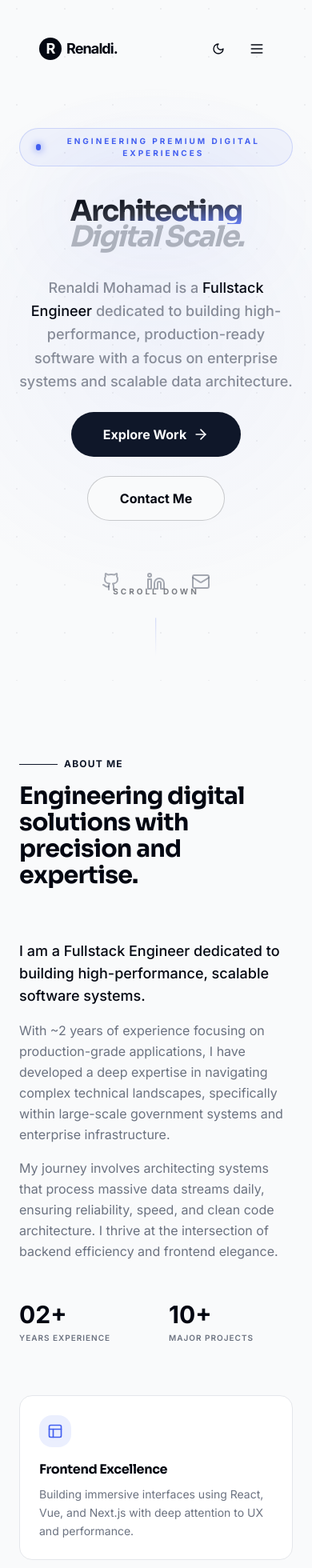
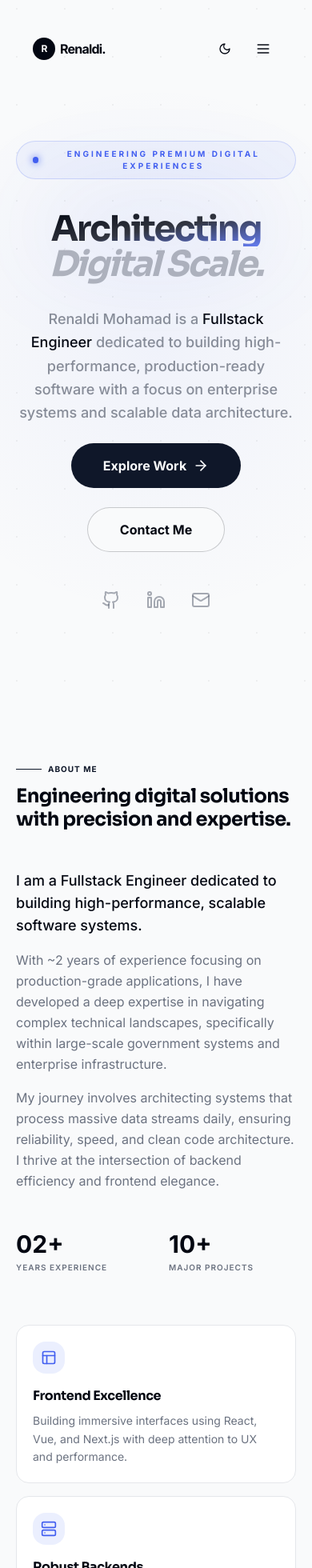
Before and after one commit to renaldimohamad/renaldi-engine, a Next.js app: page / in a window 390 px wide. Shown: the top 1960 px of the page at 80% size. Built offline with nearby package versions, Linux system fonts and the light colour scheme.

Commit message:
chore: optimize mobile responsiveness and cleanup git tracking

```diff
--- a/app/globals.css
+++ b/app/globals.css
@@ -58,9 +58,13 @@
     @apply border-border selection:bg-primary/20 selection:text-primary;
   }
   body {
-    @apply bg-background text-foreground font-sans antialiased;
+    @apply bg-background text-foreground font-sans antialiased overflow-x-hidden;
     font-feature-settings: "rlig" 1, "calt" 1;
     cursor: default;
+  }
+
+  html {
+    @apply overflow-x-hidden scroll-smooth;
   }
 
   h1, h2, h3, h4, h5, h6 {
--- a/components/Header.tsx
+++ b/components/Header.tsx
@@ -39,13 +39,13 @@ export default function Header() {
         isScrolled ? "py-4" : "py-8"
       )}>
         <div className={cn(
-          "max-w-5xl mx-auto rounded-full transition-all duration-300 border flex items-center justify-between px-6 py-2",
+          "max-w-5xl mx-auto rounded-full transition-all duration-300 border flex items-center justify-between px-4 sm:px-6 py-2",
           isScrolled ? "bg-background/80 backdrop-blur-xl border-border shadow-lg" : "bg-transparent border-transparent"
         )}>
           {/* Logo */}
-          <Link href="/" className="text-lg sm:text-xl font-bold tracking-tighter flex items-center gap-1.5 group">
-            <div className="w-7 h-7 sm:w-8 sm:h-8 rounded-full bg-foreground flex items-center justify-center text-background group-hover:rotate-12 transition-transform">
-               R
+          <Link href="/" className="text-base sm:text-xl font-bold tracking-tighter flex items-center gap-1.5 group shrink-0">
+            <div className="w-7 h-7 sm:w-8 sm:h-8 rounded-full bg-foreground flex items-center justify-center text-background group-hover:rotate-12 transition-transform text-xs sm:text-sm">
+              R
             </div>
             <span className="inline-block">Renaldi.</span>
           </Link>
@@ -107,7 +107,7 @@ export default function Header() {
                   key={item.label}
                   href={item.href}
                   onClick={() => setIsMenuOpen(false)}
-                  className="text-4xl font-bold tracking-tight hover:text-brand transition-colors"
+                  className="text-3xl sm:text-4xl font-bold tracking-tight hover:text-brand transition-colors"
                 >
                   {item.label}
                 </Link>
@@ -115,7 +115,7 @@ export default function Header() {
               <Link
                 href="#contact"
                 onClick={() => setIsMenuOpen(false)}
-                className="text-4xl font-bold tracking-tight text-brand"
+                className="text-3xl sm:text-4xl font-bold tracking-tight text-brand"
               >
                 Contact
               </Link>
--- a/components/SectionWrapper.tsx
+++ b/components/SectionWrapper.tsx
@@ -19,23 +19,23 @@ export default function SectionWrapper({
   className,
 }: SectionProps) {
   return (
-    <section id={id} className={cn("py-24 md:py-32 overflow-hidden", className)}>
-      <div className="max-w-7xl mx-auto px-6 md:px-12">
+    <section id={id} className={cn("py-20 md:py-32 overflow-hidden", className)}>
+      <div className="max-w-7xl mx-auto px-5 md:px-12">
         <motion.div
           initial={{ opacity: 0, y: 20 }}
           whileInView={{ opacity: 1, y: 0 }}
           viewport={{ once: true }}
           transition={{ duration: 0.5 }}
-          className="mb-16 md:mb-24 flex flex-col items-start gap-4"
+          className="mb-12 md:mb-24 flex flex-col items-start gap-3 md:gap-4"
         >
           <div className="flex items-center gap-2">
-            <div className="w-12 h-px bg-primary" />
-            <span className="text-primary font-bold tracking-widest text-xs uppercase">
+            <div className="w-8 md:w-12 h-px bg-primary" />
+            <span className="text-primary font-bold tracking-widest text-[10px] md:text-xs uppercase">
               {title}
             </span>
           </div>
           {subtitle && (
-            <h2 className="text-3xl md:text-5xl font-bold tracking-tight max-w-2xl leading-[1.1]">
+            <h2 className="text-2xl sm:text-3xl md:text-5xl font-bold tracking-tight max-w-2xl leading-[1.2] md:leading-[1.1]">
               {subtitle}
             </h2>
           )}
--- a/components/sections/About.tsx
+++ b/components/sections/About.tsx
@@ -69,7 +69,7 @@ export default function About() {
           {focuses.map((focus, index) => (
             <div
               key={index}
-              className="p-6 rounded-2xl border bg-card hover:bg-card/80 hover:border-brand/30 hover:shadow-[0_0_20px_hsl(var(--brand)/0.05)] transition-all group cursor-pointer"
+              className="p-5 md:p-6 rounded-2xl border bg-card hover:bg-card/80 hover:border-brand/30 hover:shadow-[0_0_20px_hsl(var(--brand)/0.05)] transition-all group cursor-pointer"
             >
               <div className="w-10 h-10 rounded-lg bg-brand/10 flex items-center justify-center mb-4 text-brand group-hover:bg-brand group-hover:text-brand-foreground transition-colors">
                 {focus.icon}
--- a/components/sections/Experience.tsx
+++ b/components/sections/Experience.tsx
@@ -70,7 +70,7 @@ export default function Experience() {
 
             {/* Content Column */}
             <div className="md:w-1/2">
-              <div className="p-6 md:p-8 rounded-3xl border bg-card hover:border-brand/30 hover:shadow-[0_0_30px_hsl(var(--brand)/0.05)] transition-all group">
+              <div className="p-5 md:p-8 rounded-2xl md:rounded-3xl border bg-card hover:border-brand/30 hover:shadow-[0_0_30px_hsl(var(--brand)/0.05)] transition-all group">
                 <div className="flex items-start justify-between mb-4">
                   <div className="w-12 h-12 rounded-xl bg-brand/10 flex items-center justify-center text-brand mb-4">
                     <Briefcase className="w-6 h-6" />
--- a/components/sections/Hero.tsx
+++ b/components/sections/Hero.tsx
@@ -67,7 +67,7 @@ export default function Hero() {
         setIsInsideHero(false);
         setIsMoving(false);
       }}
-      className="relative min-h-[100vh] flex items-center overflow-hidden pt-28 lg:pt-20 px-6 sm:px-12 md:px-24"
+      className="relative min-h-[100vh] flex items-center overflow-hidden pt-32 md:pt-20 px-5 sm:px-12 md:px-24"
     >
       {/* 🦋 Advanced Cursor System */}
       <CursorParticles
@@ -113,7 +113,7 @@ export default function Hero() {
             animate={{ opacity: 1, y: 0 }}
             transition={{ duration: 0.8, delay: 0.1 }}
           >
-            <h1 className="text-4xl sm:text-6xl lg:text-[5.5rem] font-black tracking-tighter leading-[0.9] mb-8 font-heading">
+            <h1 className="text-[2.75rem] sm:text-6xl lg:text-[5.5rem] font-black tracking-tighter leading-[1] md:leading-[0.9] mb-8 font-heading">
               <span className="relative inline-block text-gradient-premium">
                 Architecting
                 <div className="absolute -inset-4 bg-brand/20 blur-3xl rounded-full -z-10 opacity-50" />
@@ -149,7 +149,7 @@ export default function Hero() {
             initial={{ opacity: 0 }}
             animate={{ opacity: 1 }}
             transition={{ delay: 0.6 }}
-            className="flex items-center justify-center lg:justify-start gap-8 text-muted-foreground/60 pt-10"
+            className="flex items-center justify-center lg:justify-start gap-8 text-muted-foreground/60 pt-6 md:pt-10"
           >
             <Link href="https://github.com" className="hover:text-brand transition-all hover:scale-125 cursor-pointer"><Github className="w-6 h-6" /></Link>
             <Link href="https://linkedin.com" className="hover:text-brand transition-all hover:scale-125 cursor-pointer"><Linkedin className="w-6 h-6" /></Link>
@@ -169,7 +169,7 @@ export default function Hero() {
       </div>
 
       {/* 🖱️ Indicator */}
-      <div className="absolute bottom-10 left-1/2 -translate-x-1/2 flex flex-col items-center gap-4 opacity-50">
+      <div className="absolute bottom-10 left-1/2 -translate-x-1/2 flex flex-col items-center gap-4 opacity-50 hidden md:flex">
         <span className="text-[10px] font-black uppercase tracking-[0.3em]">Scroll Down</span>
         <motion.div
           animate={{ y: [0, 10, 0] }}
@@ -199,6 +199,7 @@ function CursorParticles({ x, y, isHovered, isMoving, rotation, isInsideHero }:
       initial={{ opacity: 0 }}
       animate={{ opacity: isInsideHero ? 1 : 0 }}
       transition={{ duration: 0.4 }}
+      className="hidden md:block" // Hide on mobile/touch devices
     >
       <MainGlow x={glowSpringX} y={glowSpringY} isHovered={isHovered} />
 
--- a/components/sections/ProjectCard.tsx
+++ b/components/sections/ProjectCard.tsx
@@ -27,12 +27,12 @@ export default function ProjectCard({ project }: { project: ProjectCardProps })
       whileInView={{ opacity: 1, y: 0 }}
       viewport={{ once: true }}
       transition={{ duration: 0.8, ease: [0.22, 1, 0.36, 1] }}
-      className="group relative grid lg:grid-cols-2 gap-12 lg:gap-16 items-center p-8 md:p-12 rounded-[2.5rem] glass-card glow-border overflow-hidden cursor-pointer"
+      className="group relative grid lg:grid-cols-2 gap-10 lg:gap-16 items-center p-6 md:p-12 rounded-[1.5rem] md:rounded-[2.5rem] glass-card glow-border overflow-hidden cursor-pointer"
     >
       {/* Background Decorative Glow */}
       <div className="absolute top-0 right-0 -translate-y-1/2 translate-x-1/2 w-96 h-96 bg-brand/10 blur-[120px] rounded-full opacity-0 group-hover:opacity-100 transition-opacity duration-1000" />
 
-      <div className="space-y-8 order-2 lg:order-1 relative z-20">
+      <div className="space-y-6 md:space-y-8 order-2 lg:order-1 relative z-20">
         <div className="space-y-3">
           <Link
             href={project.links.live || "#"}
@@ -73,7 +73,7 @@ export default function ProjectCard({ project }: { project: ProjectCardProps })
         </div>
 
         <div className="flex flex-wrap gap-6 pt-6">
-          <Button size="lg" className="h-14 px-10 rounded-full bg-primary hover:bg-primary/90 text-primary-foreground font-bold shadow-2xl shadow-primary/30 group/btn overflow-hidden relative cursor-pointer" asChild>
+          <Button size="lg" className="h-12 md:h-14 px-8 md:px-10 rounded-full bg-primary hover:bg-primary/90 text-primary-foreground font-bold shadow-2xl shadow-primary/30 group/btn overflow-hidden relative cursor-pointer w-full sm:w-auto" asChild>
             <Link
               href={project.links.live || "#"}
               target="_blank"
@@ -86,7 +86,7 @@ export default function ProjectCard({ project }: { project: ProjectCardProps })
             </Link>
           </Button>
           {project.links.github && project.links.github !== "#" && (
-            <Button size="lg" variant="outline" className="h-14 px-8 rounded-full border-white/10 hover:bg-white/5 backdrop-blur-sm relative z-30 font-bold cursor-pointer" asChild>
+            <Button size="lg" variant="outline" className="h-12 md:h-14 px-6 md:px-8 rounded-full border-white/10 hover:bg-white/5 backdrop-blur-sm relative z-30 font-bold cursor-pointer w-full sm:w-auto" asChild>
               <Link href={project.links.github} target="_blank" rel="noopener noreferrer">
                 <Github className="w-5 h-5 mr-2" /> Code
               </Link>
```
Also changed, not shown: 1 other file (tests, documents, lock files or other folders).
